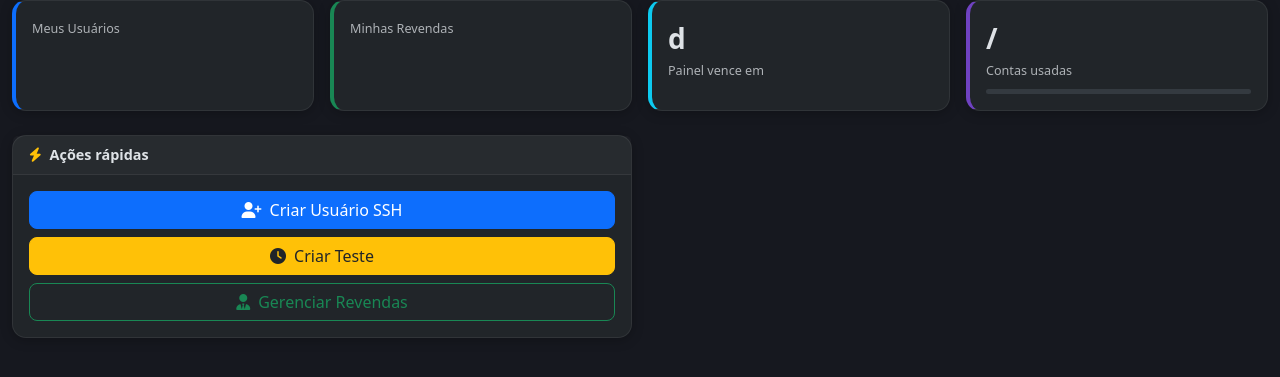
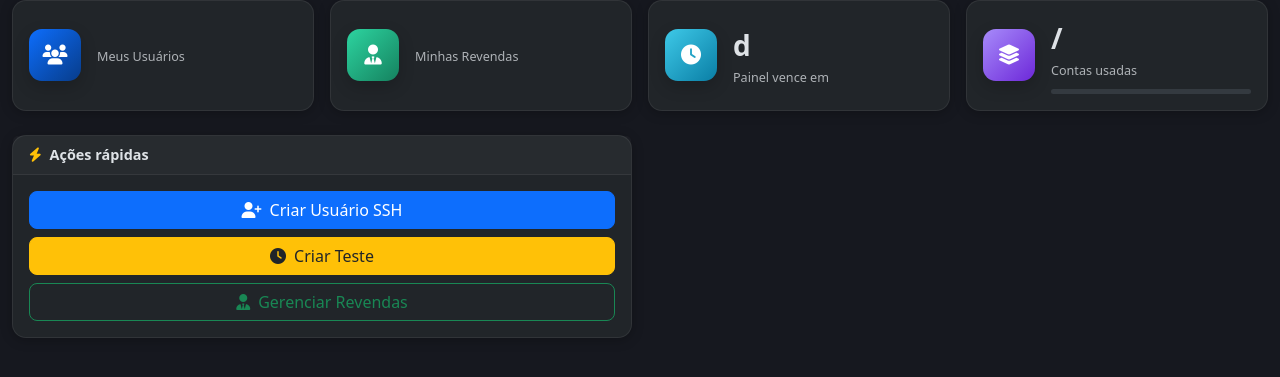
Before and after one commit to jeanfraga95/painel101, a Flask app: template templates/reseller/dashboard.html in a window 1280 px wide. Shown: the top 377 px of the page. Run offline with Flask 3, Linux system fonts and the light colour scheme; the template is opened without the code that fills it, so the values that code supplies are empty; data comes from the database, SQL or seed files in the repository.

Commit message:
Update dashboard.html

```diff
--- a/templates/reseller/dashboard.html
+++ b/templates/reseller/dashboard.html
@@ -5,32 +5,45 @@
 {% block content %}
 <div class="row g-3 mb-4">
   <div class="col-6 col-md-3">
-    <div class="card stat-card h-100" style="border-left:4px solid var(--accent)">
-      <div class="card-body">
+    <div class="card stat-card h-100" style="animation-delay:.05s">
+      <div class="card-body d-flex align-items-center gap-3">
+        <div class="stat-icon bg-grad-accent"><i class="fas fa-users"></i></div>
+        <div>
           <div class="fs-3 fw-bold">{{ stats.total_ssh }}</div>
           <small class="text-muted">Meus Usuários</small>
         </div>
       </div>
     </div>
+  </div>
   <div class="col-6 col-md-3">
-    <div class="card stat-card h-100" style="border-left:4px solid #198754">
-      <div class="card-body">
+    <div class="card stat-card h-100" style="animation-delay:.1s">
+      <div class="card-body d-flex align-items-center gap-3">
+        <div class="stat-icon bg-grad-success"><i class="fas fa-user-tie"></i></div>
+        <div>
           <div class="fs-3 fw-bold">{{ stats.total_resellers }}</div>
           <small class="text-muted">Minhas Revendas</small>
         </div>
       </div>
     </div>
+  </div>
   <div class="col-6 col-md-3">
-    <div class="card stat-card h-100" style="border-left:4px solid {{ '#dc3545' if stats.days_panel <= 3 else ('#ffc107' if stats.days_panel <= 7 else '#0dcaf0') }}">
-      <div class="card-body">
+    <div class="card stat-card h-100" style="animation-delay:.15s">
+      <div class="card-body d-flex align-items-center gap-3">
+        <div class="stat-icon {{ 'bg-grad-danger' if stats.days_panel <= 3 else ('bg-grad-warning' if stats.days_panel <= 7 else 'bg-grad-info') }}">
+          <i class="fas fa-clock"></i>
+        </div>
+        <div>
           <div class="fs-3 fw-bold {{ 'text-danger' if stats.days_panel <= 3 else ('text-warning' if stats.days_panel <= 7 else '') }}">{{ stats.days_panel }}d</div>
           <small class="text-muted">Painel vence em</small>
         </div>
       </div>
     </div>
+  </div>
   <div class="col-6 col-md-3">
-    <div class="card stat-card h-100" style="border-left:4px solid #6f42c1">
-      <div class="card-body">
+    <div class="card stat-card h-100" style="animation-delay:.2s">
+      <div class="card-body d-flex align-items-center gap-3">
+        <div class="stat-icon bg-grad-purple"><i class="fas fa-layer-group"></i></div>
+        <div class="flex-grow-1">
           {% if stats.account_limit == -1 %}
             <div class="fs-3 fw-bold text-success">∞</div>
             <small class="text-muted">Contas ilimitadas</small>
@@ -46,10 +59,11 @@
       </div>
     </div>
   </div>
+</div>
 
 <div class="row g-3">
   <div class="col-md-6">
-    <div class="card">
+    <div class="card" style="animation: cardIn .5s ease .25s both">
       <div class="card-header fw-semibold"><i class="fas fa-bolt me-2 text-warning"></i>Ações rápidas</div>
       <div class="card-body d-grid gap-2">
         <button class="btn btn-primary" data-bs-toggle="modal" data-bs-target="#createUserModal">
@@ -67,13 +81,15 @@
 
   {% if expiring %}
   <div class="col-md-6">
-    <div class="card">
+    <div class="card" style="animation: cardIn .5s ease .35s both">
       <div class="card-header fw-semibold"><i class="fas fa-exclamation-triangle me-2 text-danger"></i>Vencendo em breve</div>
       <div class="list-group list-group-flush">
         {% for u in expiring[:5] %}
         {% set d = days_until(u.expires_at) %}
         <div class="list-group-item d-flex justify-content-between align-items-center">
-          <span>{{ u.username }}</span>
+          <span>{{ u.username }}
+            {% if u.is_test %}<span class="badge bg-warning text-dark ms-1">teste</span>{% endif %}
+          </span>
           <span class="badge {{ 'bg-danger' if d <= 0 else ('bg-warning text-dark' if d <= 3 else 'bg-secondary') }}">{{ d }}d</span>
         </div>
         {% endfor %}
```
Lines whose indentation alone changed are shown as unchanged.
